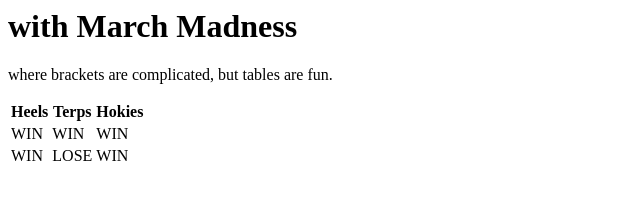
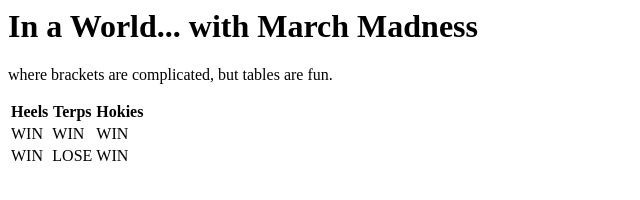
Before and after one commit to iwakras/iwakras.github.io, a plain HTML site: page index.html in a window 1280 px wide. Shown: the whole page, without its empty margins (0-640 px from the left). Drawn offline with Linux system fonts and the light colour scheme.

Commit message:
Update index.html

```diff
--- a/index.html
+++ b/index.html
@@ -5,7 +5,7 @@
   </head>
 
   <body>
-    <h1> with March Madness
+    <h1> In a World... with March Madness
       <!--main header-->
     </h1>
     <p> where brackets are complicated, but tables are fun.</p>
```
